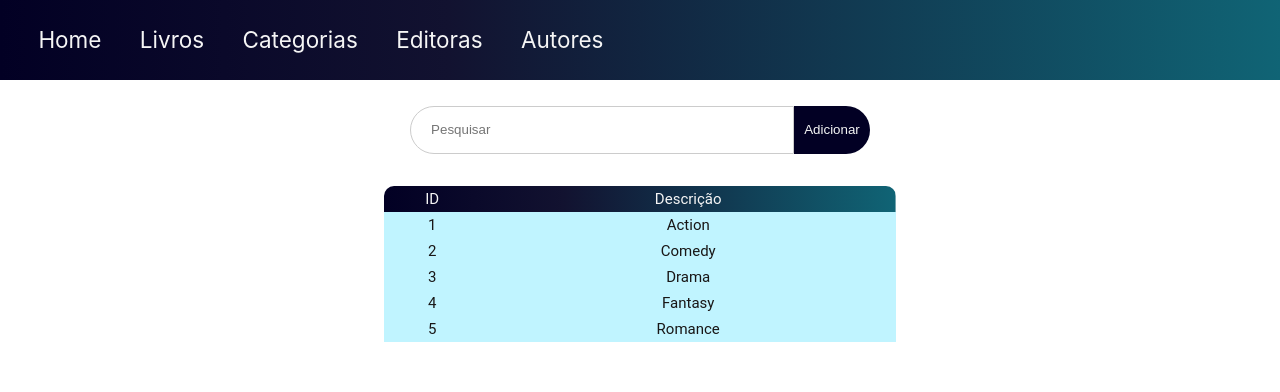
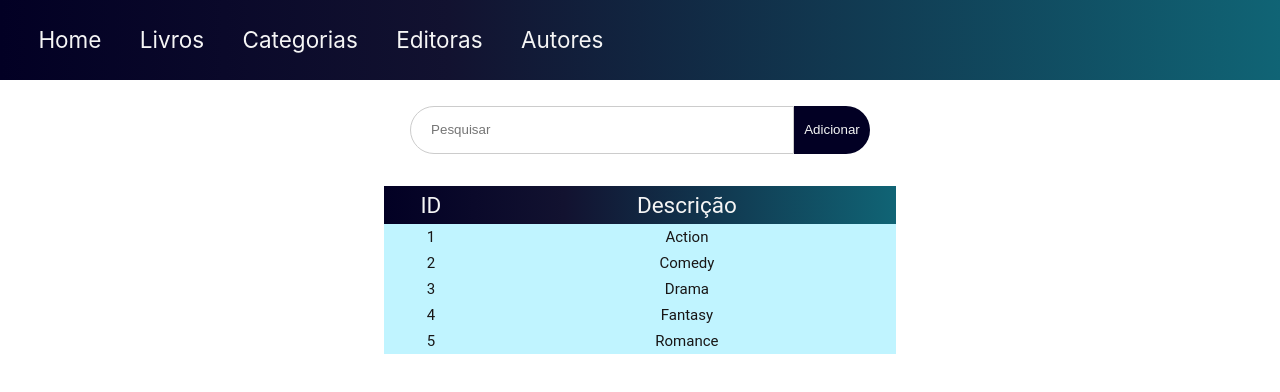
Before and after one commit to joaovtrsantos/vue-bookstore, a Vue app in the folder vue-bookstore-admin/: page /category in a window 1280 px wide. Shown: the top 392 px of the page. Built offline with nearby package versions, Linux system fonts and the light colour scheme; data requests are answered from the project's data file.

Commit message:
componentization on categories

```diff
--- /dev/null
+++ b/vue-bookstore-admin/src/components/category/FormCategory.vue
@@ -0,0 +1,21 @@
+<script>
+    import { mapState, mapStores, mapActions } from "pinia";
+    import { useCategoryStore } from "@/stores/category";
+
+   export default {
+    computed: {
+        ...mapStores(useCategoryStore),
+        ...mapState(useCategoryStore, ["categories"]),
+    },
+    methods: {
+        ...mapActions(useCategoryStore, ["getAllCategories"])
+    },
+
+};
+</script>
+<template>
+    <form>
+      <input type="text" placeholder="     Pesquisar">
+      <button>Adicionar</button>
+    </form>
+</template>
--- /dev/null
+++ b/vue-bookstore-admin/src/components/category/ListCategory.vue
@@ -0,0 +1,38 @@
+<script>
+  import { mapState, mapStores, mapActions } from "pinia";
+  import { useCategoryStore } from "@/stores/category";
+  import DataTable from "../template/DataTable.vue";
+
+ export default {
+   data() {
+    return {
+      columns: [
+        { label: "ID", field: "id"},
+        { label: "Descrição", field: "description" }
+      ],
+    }
+   },
+    computed: {
+        ...mapStores(useCategoryStore),
+        ...mapState(useCategoryStore, ["categories"]),
+    },
+    methods: {
+        ...mapActions(useCategoryStore, ["getAllCategories"])
+    },
+    async mounted() {
+        try {
+            await this.getAllCategories();
+        }
+        catch (e) {
+            alert(e);
+        }
+    },
+    components: { DataTable }
+};
+</script>
+<template>
+    <DataTable
+    :columns="columns"
+    :items="categories"
+    />
+</template>
--- /dev/null
+++ b/vue-bookstore-admin/src/components/template/DataTable.vue
@@ -0,0 +1,47 @@
+<script>
+export default {
+  props: {
+    columns: {
+      type: Array,
+      required: true,
+    },
+    items: {
+      type: Array,
+      required: true,
+    },
+  },
+  computed: {
+    getData() {
+      var newItem = this.items;
+     /* for(var i = 0; i < newItem.length; i++) {
+        }*/
+
+
+      return newItem;
+    }
+  }
+};
+</script>
+<template>
+
+  <table>
+        <thead>
+          <tr>
+            <th class="text-left" v-for="(column) of columns" :key="column.field">
+          <span>
+            <h2>{{ column.label }}</h2>
+          </span>
+        </th>
+          </tr>
+        </thead>
+        <tbody>
+          <tr v-for="(row, i) of items" :key="i">
+            <td v-for="(column) of columns" :key="columns.field">{{ row[column.field] }}</td>
+          </tr>
+        </tbody>
+      </table>
+</template>
+
+<style scoped>
+
+</style>
--- a/vue-bookstore-admin/src/views/CategoryView.vue
+++ b/vue-bookstore-admin/src/views/CategoryView.vue
@@ -1,43 +1,16 @@
 <script>
-  import { mapState, mapStores, mapActions } from "pinia";
-  import { useCategoryStore } from "@/stores/category";
+  import ListCategory from "../components/category/ListCategory.vue";
+  import FormCategory from "../components/category/FormCategory.vue";
 
- export default {
-  computed: {
-    ...mapStores(useCategoryStore),
-    ...mapState(useCategoryStore, ["categories"]),
-  },
-  methods: {
-    ...mapActions(useCategoryStore, ["getAllCategories"])
-  },
-  async mounted() {
-    try {
-      await this.getAllCategories();
-    } catch(e) {
-      alert(e);
-    }
-  },
- };
+  export default {
+    components: { ListCategory, FormCategory }
+};
 </script>
 <template>
   <main>
-    <form>
-      <input type="text" placeholder="     Pesquisar">
-      <button>Adicionar</button>
-    </form>
+    <FormCategory />
     <div class="div-table">
-      <table>
-        <thead>
-          <th class="border-rad-l">ID</th>
-          <th class="border-rad-r">Descrição</th>
-        </thead>
-        <tbody>
-          <tr v-for="(row, i) of categories" :key="i">
-            <td>{{ row.id }}</td>
-            <td>{{ row.description }}</td>
-          </tr>
-        </tbody>
-      </table>
+    <ListCategory />
     </div>
   </main>
 </template>
```
